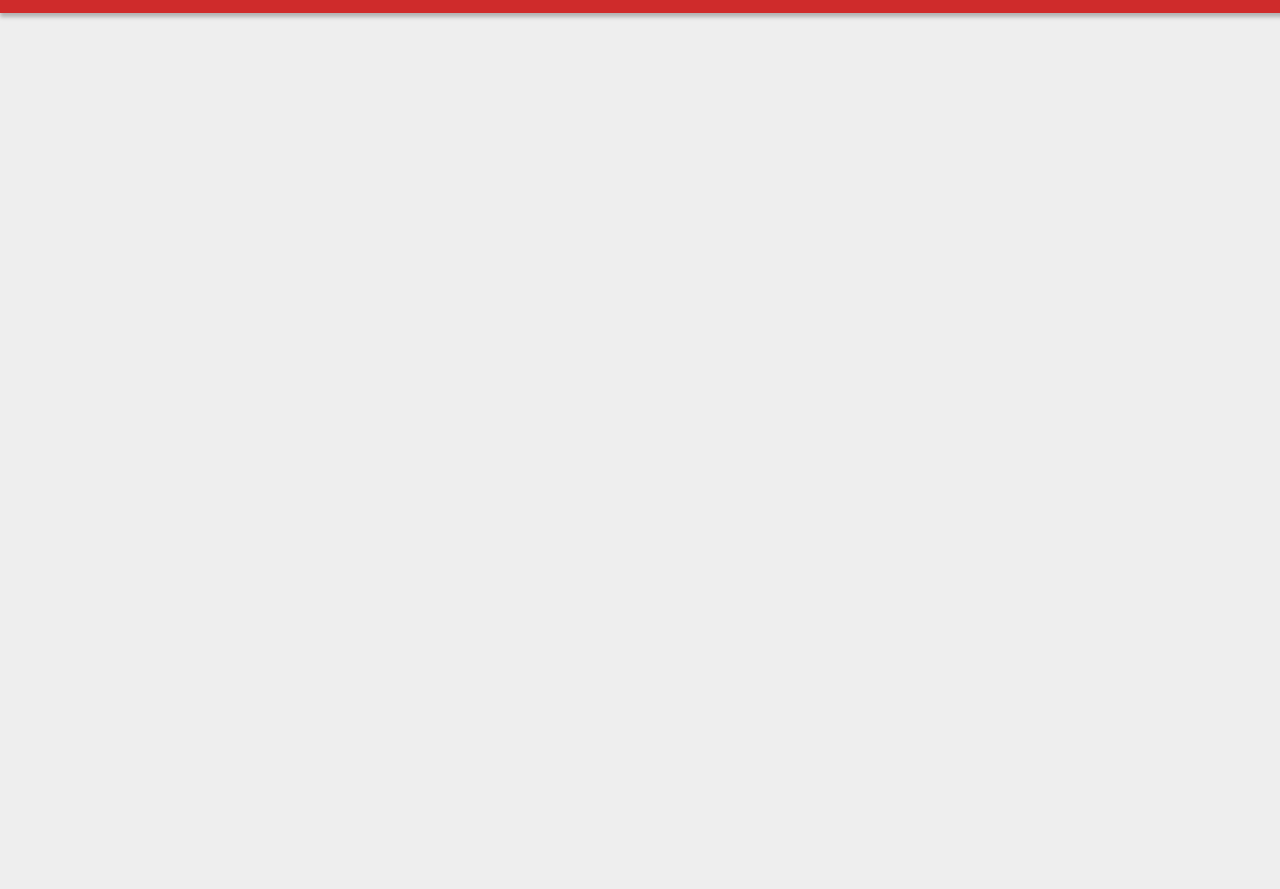
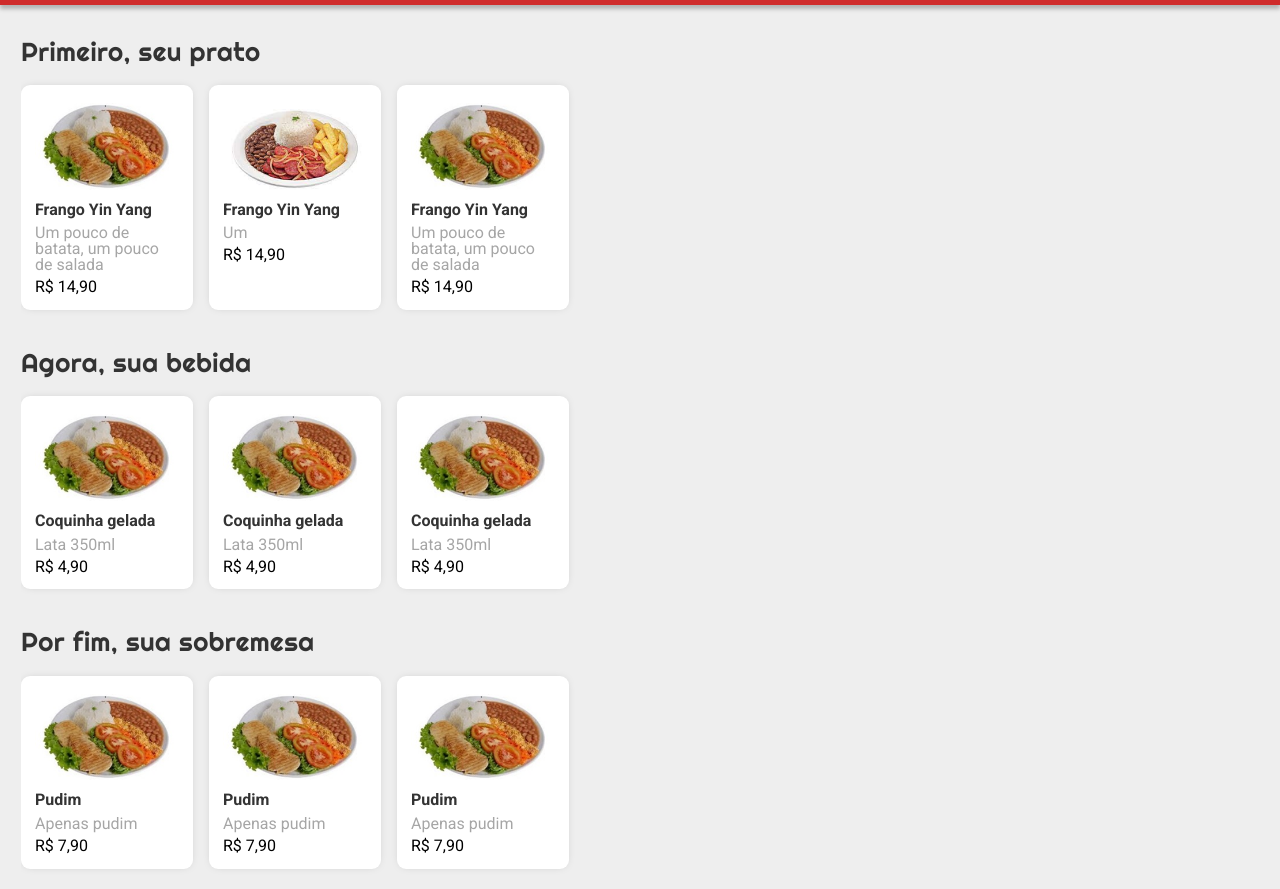
Before and after one commit to joilson-dev/Driven-Eats, a plain HTML site: page index.html in a window 1280 px wide. Shown: the part 87-976 px from the top of the page. Before the commit the page ends 800 px from the top, so only its background shows below. Drawn offline with Linux system fonts and the light colour scheme.

Commit message:
:sparkles: feat: Create group section and card elements

```diff
--- a/css/components/card.css
+++ b/css/components/card.css
@@ -0,0 +1,44 @@
+.card {
+    width: 172px;
+    height: auto;
+    border-radius: 9px;
+    background: #FFFFFF;
+    box-shadow: 0px 0px 10px -4px #00000040;
+    padding: 18px 14px 13px 14px;
+    margin-top: 17px;
+    overflow: hidden;
+    background: #FFFFFF;
+    flex-shrink: 0;
+    /* flex-shrink: 0; Não permite a diminuição dos itens, assim um item com flex-basis: 172px; nunca diminuirá menos do que 172px, mesmo que o conteúdo não ocupe todo esse espaço. isso para fazer o overflow: scroll; no group*/
+}
+
+.group .card:last-of-type {
+    margin-right: 10px;
+    /* Suas regras CSS aqui */
+}
+
+.card img {
+    width: 100%;
+    height: auto;
+
+}
+
+.card h3 {
+    font-size: 16px;
+    font-weight: 700;
+    line-height: 18.75px;
+    margin-top: 8px;
+}
+
+.card p {
+    color: #A6A6A6;
+    margin-top: 6px;
+}
+
+.card .price {
+    font-size: 16px;
+    font-weight: 400;
+    line-height: 18.75px;
+    color: #000000;
+    margin-top: 5px;
+}
--- a/css/components/group.css
+++ b/css/components/group.css
@@ -0,0 +1,7 @@
+.group {
+    display: flex;
+    gap: 16px;
+    padding-bottom: 20px;
+    overflow: scroll;
+    /* só vai funcionar se usar o flex-shrink: 0; no card */
+}
--- /dev/null
+++ b/css/components/products.css
@@ -0,0 +1,14 @@
+.products {
+    margin-top: 123px;
+    padding-left: 21px;
+}
+
+.products h2 {
+    font-family: Righteous;
+    font-size: 26px;
+    font-weight: 400;
+    line-height: 32.28px;
+    letter-spacing: 0.018em;
+    text-align: left;
+    margin-top: 17px;
+}
--- a/css/main.css
+++ b/css/main.css
@@ -7,8 +7,16 @@
 @import url('components/container.css');
 @import url('components/card.css');
 @import url('components/group.css');
+@import url('components/products.css');
 
 /* Additional styles*/
+
+*,
+*::before,
+*::after {
+    box-sizing: border-box;
+}
+
 body {
     box-sizing: border-box;
     font-family: "Roboto", sans-serif;
--- a/index.html
+++ b/index.html
@@ -21,6 +21,71 @@
         <p>Sua comida em 6 minutos
         </p>
     </header>
+    <div class="products">
+        <h2>Primeiro, seu prato</h2>
+        <section class="group">
+            <div class="card">
+                <img src="img/pf_frango.jpg">
+                <h3>Frango Yin Yang</h3>
+                <p>Um pouco de batata, um pouco de salada</p>
+                <p class="price">R$ 14,90</p>
+            </div>
+            <div class="card">
+                <img src="img/pf_calabresa.png">
+                <h3>Frango Yin Yang</h3>
+                <p>Um </p>
+                <p class="price">R$ 14,90</p>
+            </div>
+            <div class="card">
+                <img src="img/pf_frango.jpg">
+                <h3>Frango Yin Yang</h3>
+                <p>Um pouco de batata, um pouco de salada</p>
+                <p class="price">R$ 14,90</p>
+            </div>
+        </section>
+        <h2>Agora, sua bebida</h2>
+        <section class="group">
+            <div class="card">
+                <img src="img/pf_frango.jpg">
+                <h3>Coquinha gelada</h3>
+                <p>Lata 350ml</p>
+                <p class="price">R$ 4,90</p>
+            </div>
+            <div class="card">
+                <img src="img/pf_frango.jpg">
+                <h3>Coquinha gelada</h3>
+                <p>Lata 350ml</p>
+                <p class="price">R$ 4,90</p>
+            </div>
+            <div class="card">
+                <img src="img/pf_frango.jpg">
+                <h3>Coquinha gelada</h3>
+                <p>Lata 350ml</p>
+                <p class="price">R$ 4,90</p>
+            </div>
+        </section>
+        <h2>Por fim, sua sobremesa</h2>
+        <section class="group">
+            <div class="card">
+                <img src="img/pf_frango.jpg">
+                <h3>Pudim</h3>
+                <p>Apenas pudim</p>
+                <p class="price">R$ 7,90</p>
+            </div>
+            <div class="card">
+                <img src="img/pf_frango.jpg">
+                <h3>Pudim</h3>
+                <p>Apenas pudim</p>
+                <p class="price">R$ 7,90</p>
+            </div>
+            <div class="card">
+                <img src="img/pf_frango.jpg">
+                <h3>Pudim</h3>
+                <p>Apenas pudim</p>
+                <p class="price">R$ 7,90</p>
+            </div>
+        </section>
+    </div>
 </div>
 
 
```
